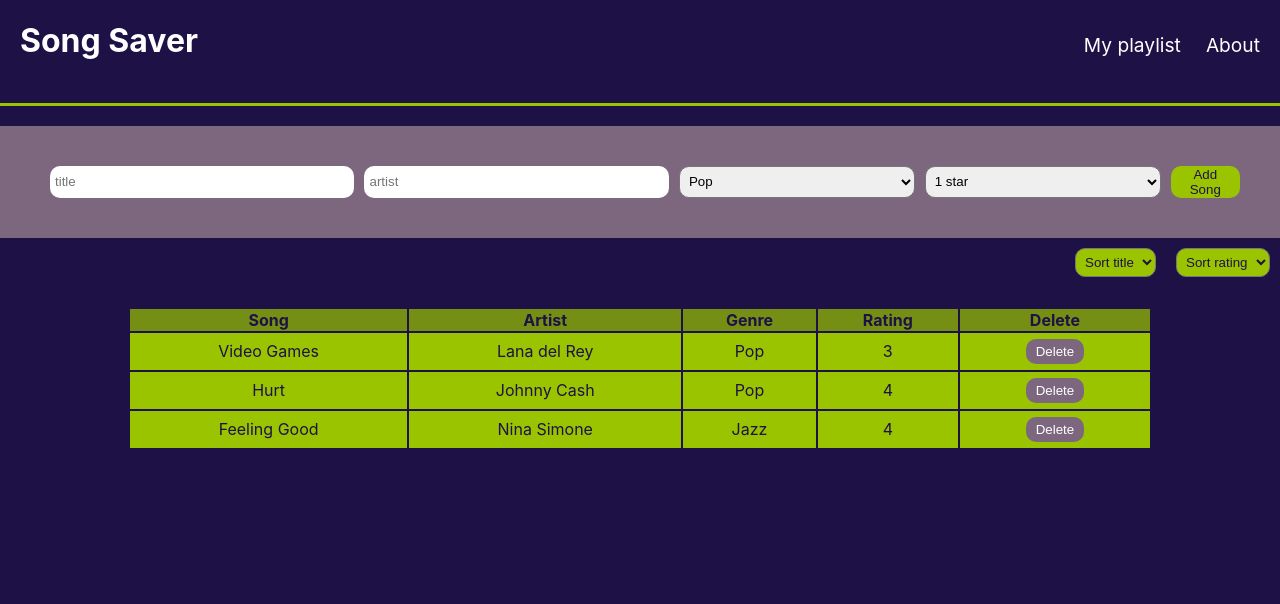
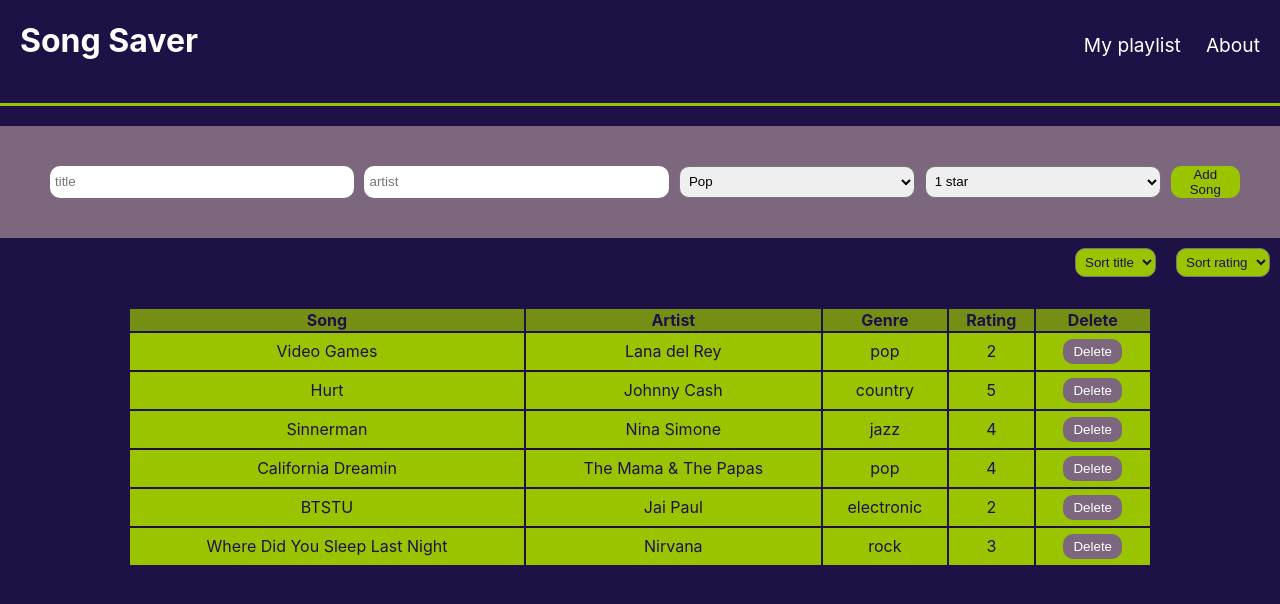
Before and after one commit to NvanKeeken/Assignment_SongSaver, a React (Create React App) app: page / in a window 1280 px wide. Shown: the top 604 px of the page. Built offline with nearby package versions, Linux system fonts and the light colour scheme.

Commit message:
added comments

```diff
--- a/src/App.css
+++ b/src/App.css
@@ -2,37 +2,135 @@
   text-align: center;
 }
 
-.App-logo {
-  height: 40vmin;
-  pointer-events: none;
+/* nav-bar styling*/
+.nav-bar {
+  display: flex;
+  justify-content: space-between;
+  border-bottom: 3px solid #9bc400;
+  align-items: baseline;
+  margin-bottom: 20px;
+}
+.nav-bar h1 {
+  padding-left: 20px;
+}
+.nav-bar ul {
+  display: flex;
+  flex-direction: row-reverse;
+  justify-content: end;
+  list-style: none;
+  margin-right: 10px;
+  margin-top: 0;
+  padding: 0;
+  font-size: larger;
+  height: 60px;
 }
 
-@media (prefers-reduced-motion: no-preference) {
-  .App-logo {
-    animation: App-logo-spin infinite 20s linear;
-  }
+.nav-bar__item {
+  margin-left: 10px;
+  padding: 10px;
+
+  margin: 0;
+  height: 40px;
 }
 
-.App-header {
-  background-color: #282c34;
-  min-height: 100vh;
-  display: flex;
-  flex-direction: column;
-  align-items: center;
-  justify-content: center;
-  font-size: calc(10px + 2vmin);
-  color: white;
+.nav-bar__item a {
+  text-decoration: none;
+  color: #fff;
+  padding-left: 5px;
 }
 
-.App-link {
-  color: #61dafb;
+.nav-bar__item a:hover {
+  color: #9bc400;
 }
 
-@keyframes App-logo-spin {
-  from {
-    transform: rotate(0deg);
-  }
-  to {
-    transform: rotate(360deg);
-  }
+/* Song Form styling*/
+.song-form {
+  display: flex;
+  justify-content: space-evenly;
+  background-color: #7c677f;
+  padding: 40px;
 }
+.song-form input {
+  margin-left: 10px;
+  width: 25%;
+  border-radius: 10px;
+  padding: 5px;
+  border-width: 0;
+}
+.song-form select {
+  width: 20%;
+  border-radius: 10px;
+  padding: 5px;
+  margin-left: 10px;
+}
+
+.song-form__button {
+  border-radius: 10px;
+  background-color: #9bc400;
+  margin-left: 10px;
+  color: #1d1145;
+  border-width: 0;
+}
+.song-form__button:hover {
+  color: #fff;
+  background-color: #1d1145;
+}
+
+/* styling select options sorting*/
+.song-sort {
+  border-radius: 10px;
+  margin: 10px 10px;
+  background-color: #9bc400;
+  color: #1d1145;
+  padding: 5px;
+}
+
+.sort-container {
+  display: flex;
+  justify-content: end;
+}
+
+/* Styling table that forms playlist */
+.playlist {
+  background-color: #1d1145;
+  margin-top: 20px;
+  color: #1d1145;
+  padding: 0 10%;
+}
+
+.song-header {
+  background-color: #9ac400b4;
+}
+
+.song tr {
+  border: 2px solid;
+  background-color: #9ac400;
+  border-color: #fff;
+}
+.song tr:hover {
+  background-color: #7c677f;
+}
+
+/* Styling Delete buttons */
+.delete-button {
+  border-radius: 10px;
+  padding: 5px 10px;
+  color: #fff;
+  background-color: #7c677f;
+  margin: 5px;
+  width: fit-content;
+  border-width: 0;
+}
+.delete-button:hover {
+  color: #1d1145;
+  background-color: #9ac400;
+}
+
+/* About Page styling */
+.about-content {
+  margin: 0 25%;
+}
+
+.about-content h2 {
+  color: #9bc400;
+}
--- a/src/App.js
+++ b/src/App.js
@@ -1,6 +1,7 @@
 import "./App.css";
 import AppRouter from "./components/router-components/AppRouter";
 
+// App router is the only component imported to the App.js because it returns both the AboutPage and Assignment page
 function App() {
   return (
     <div className="App">
--- a/src/SongOverview.js
+++ b/src/SongOverview.js
@@ -5,7 +5,7 @@ import SortSection from "./components/sort-components/SortTitle";
 import SortRating from "./components/sort-components/SortRating";
 import SongTable from "./components/SongTable";
 
-// This container component handles the buisiness side of the application
+// This container class component handles the buisiness side of the application
 class SongOverview extends Component {
   // Initial state
   constructor() {
@@ -15,23 +15,44 @@ class SongOverview extends Component {
         {
           title: "Video Games",
           artist: "Lana del Rey",
-          genre: "Pop",
-          rating: "3",
+          genre: "pop",
+          rating: "2",
           id: 1,
         },
         {
           title: "Hurt",
           artist: "Johnny Cash",
-          genre: "Pop",
-          rating: "4",
+          genre: "country",
+          rating: "5",
           id: 2,
         },
         {
-          title: "Feeling Good",
+          title: "Sinnerman",
           artist: "Nina Simone",
-          genre: "Jazz",
+          genre: "jazz",
           rating: "4",
           id: 3,
+        },
+        {
+          title: "California Dreamin",
+          artist: "The Mama & The Papas",
+          genre: "pop",
+          rating: "4",
+          id: 4,
+        },
+        {
+          title: "BTSTU",
+          artist: "Jai Paul",
+          genre: "electronic",
+          rating: "2",
+          id: 5,
+        },
+        {
+          title: "Where Did You Sleep Last Night",
+          artist: "Nirvana",
+          genre: "rock",
+          rating: "3",
+          id: 6,
         },
       ],
     };
@@ -42,7 +63,7 @@ class SongOverview extends Component {
     this.sortSongRating = this.sortSongRating.bind(this);
   }
 
-  // This functions check if the input fields are filled in and sets song, passed by handleSubmit function , to state
+  // This functions checks if the input fields are filled in and sets the song passed by handleSubmit function , to state.
   addSong = (song) => {
     if (
       song.title === "" ||
@@ -56,7 +77,7 @@ class SongOverview extends Component {
     }
   };
 
-  // This function is fired when "Add song" button is clicked, it passes the song to addSong function and empties the input fields aftwerwards
+  // This function is fired when "Add song" button is clicked, it passes the song to addSong function and empties the input fields afterwards
   handleSubmit = (e, song) => {
     e.preventDefault();
     this.addSong(song);
--- a/src/components/SongForm.js
+++ b/src/components/SongForm.js
@@ -3,8 +3,7 @@ import SubmitButton from "./SubmitButton";
 // Form to add song to playlist
 
 function SongForm(props) {
-
-// Value of input and select element is passed to this variable, and the newSong is passed to state when submit button is clicked
+  // Value of input and select elements is combined and stored in this variable, then it is passed to state when submit button is clicked
   const newSong = {
     title: "",
     artist: "",
@@ -13,27 +12,29 @@ function SongForm(props) {
     id: props.songs.length + 1,
   };
   return (
+    /*newSong is passed to handleSubmit function in SongOverview*/
     <form className="song-form" onSubmit={(e) => props.submit(e, newSong)}>
+      {" "}
       <input
         type="text"
         placeholder="title"
         name="title"
         onBlur={(e) => {
-          newSong.title = e.target.value;
+          newSong.title = e.target.value; /* value is stored in newSong*/
         }}
       ></input>
       <input
         type="text"
         placeholder="artist"
         name="artist"
-        onBlur={(e) => (newSong.artist = e.target.value)}
+        onBlur={(e) =>
+          (newSong.artist = e.target.value)
+        } /* value is stored in newSong*/
       ></input>
 
+      {/* value is stored in newSong*/}
       <select
-        type="text"
-        placeholder="genre"
-        name="genre"
-        onBlur={(e) => (newSong.genre = e.target.value)}
+        name="genre" onBlur={(e) =>(newSong.genre = e.target.value)}
       >
         <option value="pop">Pop</option>
         <option value="rock">Rock</option>
@@ -45,7 +46,7 @@ function SongForm(props) {
         <option value="electronic">Electronic</option>
         <option value="folk">Folk</option>
       </select>
-
+      {/*value is stored in newSong*/}
       <select name="rating" onBlur={(e) => (newSong.rating = e.target.value)}>
         <option value="1">1 star</option>
         <option value="2">2 stars</option>
--- a/src/components/SongList.js
+++ b/src/components/SongList.js
@@ -1,7 +1,7 @@
 import React from "react"
 import ListItem from "./ListItem"
 
-// this function return for every song in state a <tr> element and adds it to table body
+// this function return  <tr> element for every song in state and adds it to table body
 function SongList (props){
 
 return(
--- a/src/components/SongTable.js
+++ b/src/components/SongTable.js
@@ -1,7 +1,7 @@
 import React from "react"
 import SongList from "./SongList"
 
-// forms the container for the whole table that forms the playlist
+// The container for the whole table that forms the playlist
 function SongTable (props){
     return(
 <table style={{ width: "100%" }} className="playlist">
--- a/src/components/SubmitButton.js
+++ b/src/components/SubmitButton.js
@@ -1,6 +1,6 @@
 import React from "react"
 
-// return 'Add Song button' in form
+// returns 'Add Song button' in form
 function SubmitButton (props){
 return (
     <button className="song-form__button" type="submit">Add Song</button>
--- a/src/components/router-components/AboutPage.js
+++ b/src/components/router-components/AboutPage.js
@@ -10,20 +10,20 @@ function AboutPage() {
         <h2>About us</h2>
         <p>
           I choose this Frond-end development course at Winc Academy, because I
-          wanted to combine my creative interest with a workfield that has a lot
-          of future job oppertunities.
+          wanted to combine my creative interests with a workfield that has a lot
+          of job oppertunities.
         </p>
         <p>
           The Assignment from Winc Academy was to build an application, where
           you can create your own playlist. The core functionalities are, that
           as a user I am able to enter the title, artist, genre and rating of my
           preffered song and add it to my playlist with one button. In addtion
-          you had to choose from a list of functionalisties that each have a
+          you had to choose from a list of functionalities that each have a
           number assigned to them, that should make a total of tree points. I
           choose to add delete buttons to remove a song from my playlist (1
           point) and add a navigation bar with React Routing (2 points).
-          Additionally I added two sorting functions (1 point) to spread my
-          chances to pass this assignment and challenge myself.
+          Additionally I added two sorting functions (1 point) to challenge myself and to increase my
+          chances to pass this assignment.
         </p>
       </div>
     </div>
--- a/src/index.css
+++ b/src/index.css
@@ -1,145 +1,15 @@
 body {
   margin: 0;
-  font-family: -apple-system, BlinkMacSystemFont, 'Segoe UI', 'Roboto', 'Oxygen',
-    'Ubuntu', 'Cantarell', 'Fira Sans', 'Droid Sans', 'Helvetica Neue',
+  font-family: -apple-system, BlinkMacSystemFont, "Segoe UI", "Roboto", "Oxygen",
+    "Ubuntu", "Cantarell", "Fira Sans", "Droid Sans", "Helvetica Neue",
     sans-serif;
   -webkit-font-smoothing: antialiased;
   -moz-osx-font-smoothing: grayscale;
-  background-color:  #1d1145;
+  background-color: #1d1145;
   color: #fff;
-  ;
 }
 
 code {
-  font-family: source-code-pro, Menlo, Monaco, Consolas, 'Courier New',
+  font-family: source-code-pro, Menlo, Monaco, Consolas, "Courier New",
     monospace;
 }
-
-
-.song-form{
-  display: flex;
-  justify-content: space-evenly;
-  background-color: #7c677f;
-  padding: 40px;
-}
-.song-form input{
-  margin-left: 10px;
-  width: 25%;
-  border-radius: 10px;
-  padding: 5px;
-  border-width: 0;
-
-}
-.song-form select{
-  width: 20%;
-  border-radius: 10px;
-  padding: 5px;
-  margin-left: 10px;
-}
-
-.song-form__button{
-  border-radius: 10px;
-  background-color: #9bc400;
-  margin-left: 10px;
-  color: #1d1145;
-  border-width: 0;
-}
-.song-form__button:hover{
- color: #fff;
- background-color: #1d1145;
-}
-.nav-bar{
-  display: flex;
-  justify-content: space-between;
-  border-bottom: 3px solid #9bc400;
-  align-items: baseline;
-  margin-bottom: 20px;
-}
-.nav-bar h1{
-  padding-left: 20px;
-}
-.nav-bar ul{
-  display: flex;
-  flex-direction: row-reverse;
-  justify-content: end;
-  list-style: none;
-  margin-right: 10px;
-  margin-top: 0;
-  padding: 0;
-  font-size: larger;
-  height: 60px;
-
-}
-
-.nav-bar__item{
-  margin-left: 10px;
-  padding: 10px;
-
-  margin: 0;
-  height: 40px;
-}
-
-.nav-bar__item a {
-  text-decoration: none;
-  color: #fff;
-  padding-left: 5px; ;
-}
-
-.nav-bar__item a:hover{
- color:#9bc400;
-
-}
-
-.song-sort{
-  border-radius: 10px;
-  margin: 10px 10px;
-  background-color: #9bc400;
-  color: #1d1145;
-  padding: 5px;
-}
-
-.playlist {
-  background-color:#1d1145;
-  margin-top: 20px;
-  color: #1d1145;
-  padding: 0 10% ;
-}
-
-.song-header{
-  background-color: #9ac400b4;
-}
-
-.song tr{
-  border: 2px solid;
-  background-color: #9ac400 ;
-  border-color: #fff;
-}
-.song tr:hover {
- background-color: #7c677f;
-}
-.delete-button{
-  border-radius: 10px;
-  padding: 5px 10px;
-  color: #fff;
-  background-color: #7c677f ;
-  margin: 5px;
-  width: fit-content;
-  border-width: 0;
-}
-.delete-button:hover{
-  color:#1d1145;
-  background-color: #9ac400;
-}
-.sort-container{
-  display: flex;
-  justify-content: end;
-
-}
-
-.about-content{
-  margin: 0 25%
-}
-
-.about-content h2{
-  color:#9bc400;
-}
```
